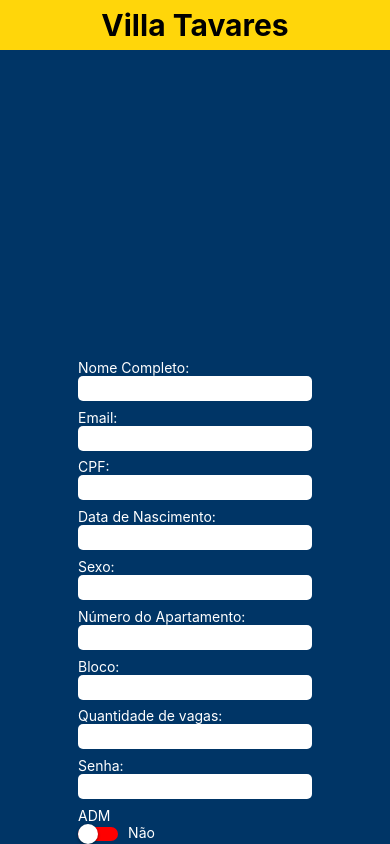
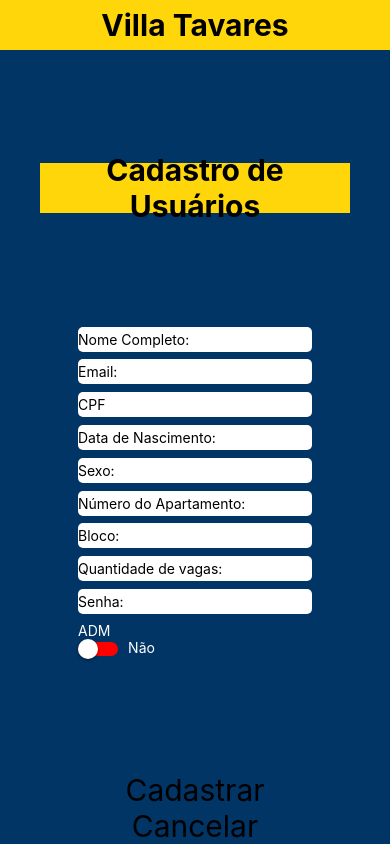
Before and after one commit to Tavares-Gui/Gerenciamento_De_Condominio, a React Native app in the folder telas/: screen /Cadastro in a window 390 px wide. Built offline with nearby package versions, Linux system fonts and the light colour scheme.

Commit message:
Front da tela cadastro finalizado

```diff
--- a/telas/Cadastro.js
+++ b/telas/Cadastro.js
@@ -3,6 +3,7 @@ import { useState, useContext } from 'react';
 import { UtilsContext } from "./config/context"
 
 const styles = StyleSheet.create({
+    // General view
     viewClass:
     {
         display: "flex",
@@ -10,6 +11,8 @@ const styles = StyleSheet.create({
         backgroundColor: "#003566",
         height: "100%"
     },
+
+    // Tittle of the project
     nomeCond: {
         backgroundColor: "#FFD60A",
         height: 50,
@@ -21,6 +24,18 @@ const styles = StyleSheet.create({
         fontWeight: 'bold',
         textAlign: "center"
     },
+
+    // Tittle of the screen
+    nomeTela: {
+        marginLeft: 40,
+        marginRight: 40,
+        backgroundColor: "#FFD60A",
+        height: 50,
+        display: "flex",
+        justifyContent: "center",
+    },
+
+    // General css of inputs and their tittles
     labelText:
     {
         paddingLeft: "20%",
@@ -35,6 +50,17 @@ const styles = StyleSheet.create({
         marginBottom: "2%",
         borderRadius: 5
     },
+    inputRow:
+    {
+        backgroundColor: "white",
+        height: 25,
+        marginLeft: "20%",
+        marginRight: "20%",
+        marginBottom: "2%",
+        borderRadius: 5
+    },
+
+
     viewForm:
     {
         display: "flex",
@@ -45,6 +71,8 @@ const styles = StyleSheet.create({
         display: "flex",
         justifyContent: "flex-end",
     },
+
+    // Css of the Switch
     viewSwitch:
     {
         paddingLeft: "14%",
@@ -57,6 +85,16 @@ const styles = StyleSheet.create({
         paddingLeft: "3%",
         color: "white"
     },
+
+    // Views to aline de inputs
+    viewRowUser: {
+        display: "inline",
+    },
+    viewRowApto: {
+        display: "inline",
+    },
+
+    // Buttons to register and cancel
     cadastroButton: {
         backgroundColor: "#FFD60A",
         height: 50,
@@ -129,79 +167,80 @@ export function Cadastro(props)
                 <Text style = {styles.titleText}>Villa Tavares</Text>
             </View>
 
+            <View style  = {styles.nomeTela}>
+                <Text style = {styles.titleText}>Cadastro de Usuários</Text>
+            </View>
+
             <View style = {styles.viewForm}>
-                <Text style = {styles.labelText}>Nome Completo:</Text>
                 <TextInput
                     style = {styles.input}
                     autoComplete = {nome}
                     value = {nome}
+                    placeholder = "Nome Completo:"
                     onChangeText = {e => setNome(e)}
                 />
 
-                <Text style = {styles.labelText}>Email:</Text>
                 <TextInput
                     style = {styles.input}
                     autoComplete = {email}
                     value = {email}
+                    placeholder = "Email:"
                     onChangeText = {e => setEmail(e)}
                 />
 
-                <Text style = {styles.labelText}>CPF:</Text>
                 <TextInput
                     style = {styles.input}
                     autoComplete = {cpf}
                     value = {cpf}
+                    placeholder = "CPF"
                     onChangeText = {e => setCpf(e)}
                 />
 
-
-                <View style = {styles.viewRowUser}>
-                    <Text style = {styles.labelText}>Data de Nascimento:</Text>
                 <TextInput
-                        style = {styles.input}
+                    style = {styles.inputRow}
                     autoComplete = {idade}
                     value = {idade}
+                    placeholder = "Data de Nascimento:"
                     onChangeText = {e => setIdade(e)}
                 />
 
-                    <Text style = {styles.labelText}>Sexo:</Text>
                 <TextInput
-                        style = {styles.input}
+                    style = {styles.inputRow}
                     autoComplete = {sexo}
                     value = {sexo}
                     onChangeText = {e => setSexo(e)}
+                    placeholder = "Sexo:"
                 />
-                </View>
 
-                <View style = {styles.viewRowApto}>
-                    <Text style = {styles.labelText}>Número do Apartamento:</Text>
                 <TextInput
-                        style = {styles.input}
+                    style = {styles.inputRow}
                     autoComplete = {apto}
                     value = {apto}
+                    placeholder = "Número do Apartamento:"
                     onChangeText = {e => setApto(e)}
                 />
 
-                    <Text style = {styles.labelText}>Bloco:</Text>
                 <TextInput
-                        style = {styles.input}
+                    style = {styles.inputRow}
                     autoComplete = {bloco}
                     value = {bloco}
                     onChangeText = {e => setBloco(e)}
+                    placeholder="Bloco:"
                 />
 
-                    <Text style = {styles.labelText}>Quantidade de vagas:</Text>
                 <TextInput
-                        style = {styles.input}
+                    style = {styles.inputRow}
                     autoComplete = {vagas}
                     value = {vagas}
                     onChangeText = {e => setVagas(e)}
+                    placeholder="Quantidade de vagas:"
                 />
-                </View>
 
-
-                <Text style = {styles.labelText}>Senha:</Text>
-                <TextInput style = {styles.input} secureTextEntry = {true}/>
+                <TextInput
+                    style = {styles.input}
+                    secureTextEntry = {true}
+                    placeholder="Senha:"
+                />
 
                 <Text style = {styles.labelText}>ADM</Text>
                 <View style = {styles.viewSwitch}>
@@ -217,14 +256,14 @@ export function Cadastro(props)
                 </View>
             </View>
 
-            {/* <View style = {styles.viewButton}>
+            <View style = {styles.viewButton}>
                 <TouchableOpacity style={styles.CadastroButton} onPress = {() => gotoUsers()}>
                     <Text style = {styles.buttonText}>Cadastrar</Text>
                 </TouchableOpacity>
                 <TouchableOpacity style={styles.cancelButton} onPress = {() => props.navigation.navigate("Login")}>
                     <Text style = {styles.buttonText}>Cancelar</Text>
                 </TouchableOpacity>
-            </View> */}
+            </View>
         </View>
     )
 }
```
Lines whose indentation alone changed are shown as unchanged.
